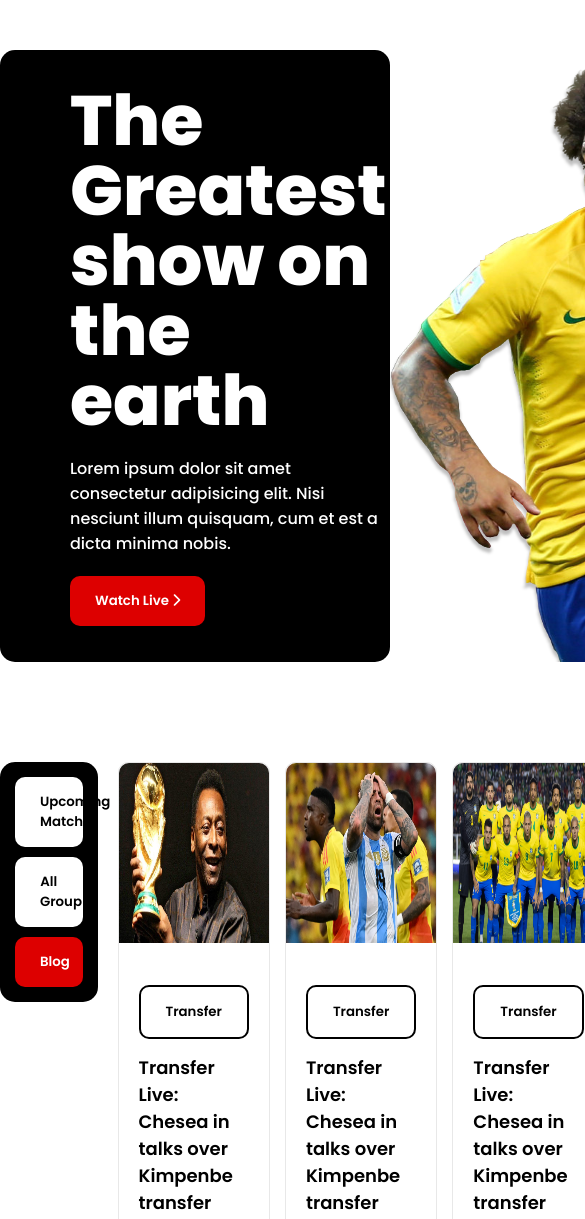
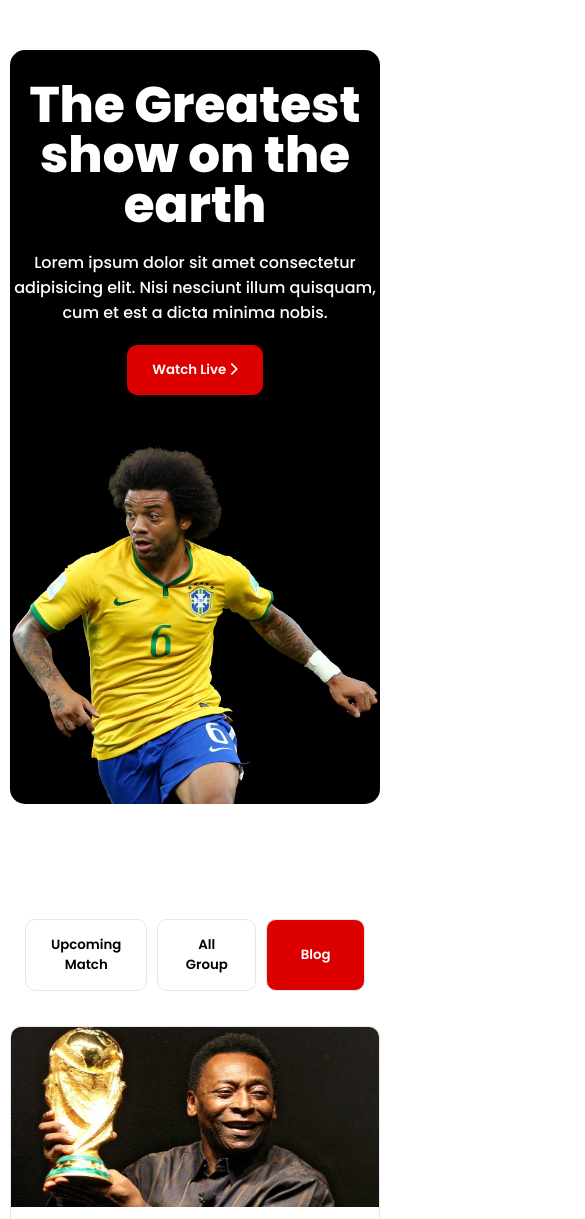
Before and after one commit to ShahriarRefat0/fifa-world-cup, a plain HTML site: page index.html in a window 390 px wide. Shown: the top 1219 px of the page, 585 px wide, since content can reach past the window. Drawn offline with Linux system fonts and the light colour scheme.

Commit message:
mobile and laptop responsive done

```diff
--- a/style.css
+++ b/style.css
@@ -1,16 +1,16 @@
-*{
+* {
   margin: 0;
   padding: 0;
   box-sizing: border-box;
   font-family: "Poppins", sans-serif;
 }
 
-.container{
+.container {
   max-width: 1280px;
   margin: auto;
 }
 
-.btn{
+.btn {
   background-color: #d00;
   padding: 15px 25px;
   border-radius: 10px;
@@ -19,10 +19,14 @@
   border: none;
 }
 
+img {
+  max-width: 100%;
+}
+
 
 /* header section */
 
-.banner{
+.banner {
   background-color: black;
   display: flex;
   align-items: center;
@@ -30,35 +34,37 @@
   margin: 50px auto;
 }
 
-.banner-left{
+.banner-left {
   color: white;
   padding-left: 70px;
 
 }
 
-.banner-left h2{
+.banner-left h2 {
   font-size: 70px;
   font-weight: 800;
   line-height: 70px;
 }
 
-.banner-left p{
+.banner-left p {
   font-weight: 500;
   max-width: 540px;
   padding: 20px 0px;
 }
-.banner-right img{
+
+.banner-right img {
   display: block;
 }
 
 /* up coming matches */
 
-.upcoming-matches{
+.upcoming-matches {
   display: flex;
   padding: 50px 0px;
   gap: 20px;
 }
-.upcoming-matches-left{
+
+.upcoming-matches-left {
   background-color: rgb(0, 0, 0);
   width: 25%;
   border-radius: 15px;
@@ -70,46 +76,109 @@ height: fit-content;
 }
 
 .upcoming-matches-left .btn:nth-child(1),
-.upcoming-matches-left .btn:nth-child(2){
+.upcoming-matches-left .btn:nth-child(2) {
   background-color: white;
   color: black;
 }
 
-.upcoming-matches-right{
+.upcoming-matches-right {
   display: grid;
   grid-template-columns: repeat(3, 1fr);
   gap: 15px;
   flex: 1;
 }
 
-.card{
-  border: 1px solid rgb( 232, 232, 232);
+.card {
+  border: 1px solid rgb(232, 232, 232);
   border-radius: 10px;
 }
-.card img{
+
+.card img {
   height: 180px;
   width: 100%;
   border-radius: 10px 10px 0 0;
 }
 
-.card .btn{
+.card .btn {
   margin-top: 15px;
   background-color: white;
   color: black;
   border: 2px solid black;
 }
 
-.card h2{
+.card h2 {
   margin: 15px 0;
   font-size: 18px;
   font-weight: 600;
 }
 
-.card-bottom{
+.card-bottom {
   display: flex;
   gap: 20px;
 }
 
-.card-body{
+.card-body {
   padding: 20px;
 }
+
+/* responsive style */
+
+@media screen and (max-width: 992px) {
+  .container{
+    margin: 0 20px;
+  }
+
+  .banner h2 {
+    font-size: 50px;
+    line-height: 50px;
+  }
+
+  .upcoming-matches {
+    flex-direction: column;
+  }
+
+  .upcoming-matches-left {
+    flex-direction: row;
+    width: 100%;
+    background-color: transparent;
+  }
+
+  .upcoming-matches-left>* {
+    flex: 1;
+  }
+
+  .upcoming-matches-left .btn {
+    border: 1px solid rgb(232, 232, 232);
+  }
+
+  .upcoming-matches-right {
+    grid-template-columns: repeat(2, 1fr);
+  }
+}
+
+
+/* MOBILE RESPONSIVE  */
+
+@media screen and (max-width: 764px) {
+    .container {
+        margin: 0 10px;
+      }
+  .banner {
+    flex-direction: column;
+    text-align: center;
+  }
+
+  .banner .banner-left {
+    margin-bottom: 50px;
+    padding-left: 0px;
+    padding-top: 30px;
+  }
+
+  .banner.banner-left p {
+    margin: 15px auto;
+  }
+
+    .upcoming-matches-right{
+    grid-template-columns: repeat(1, 1fr);
+  }
+}
```
Lines whose indentation alone changed are shown as unchanged.
